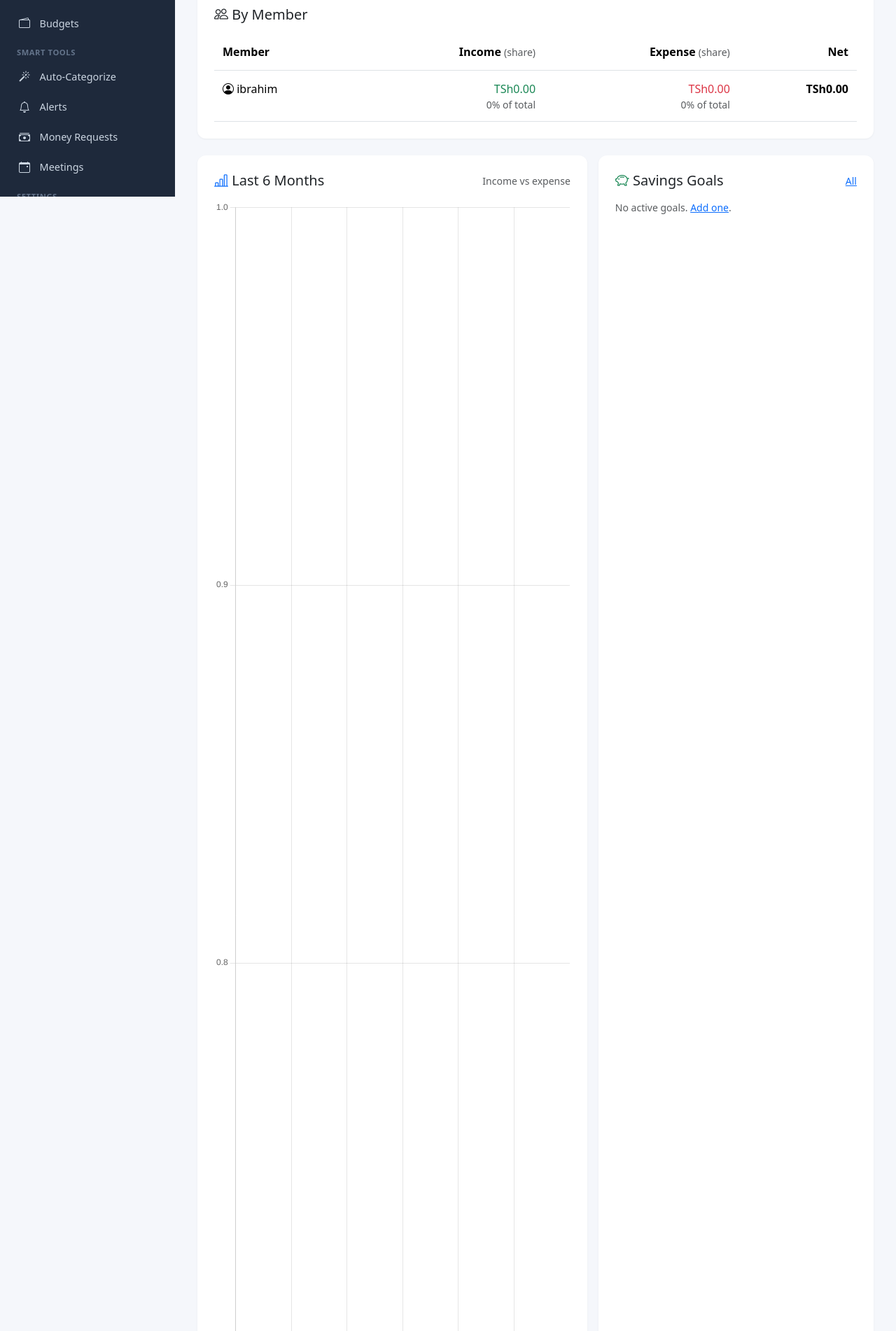
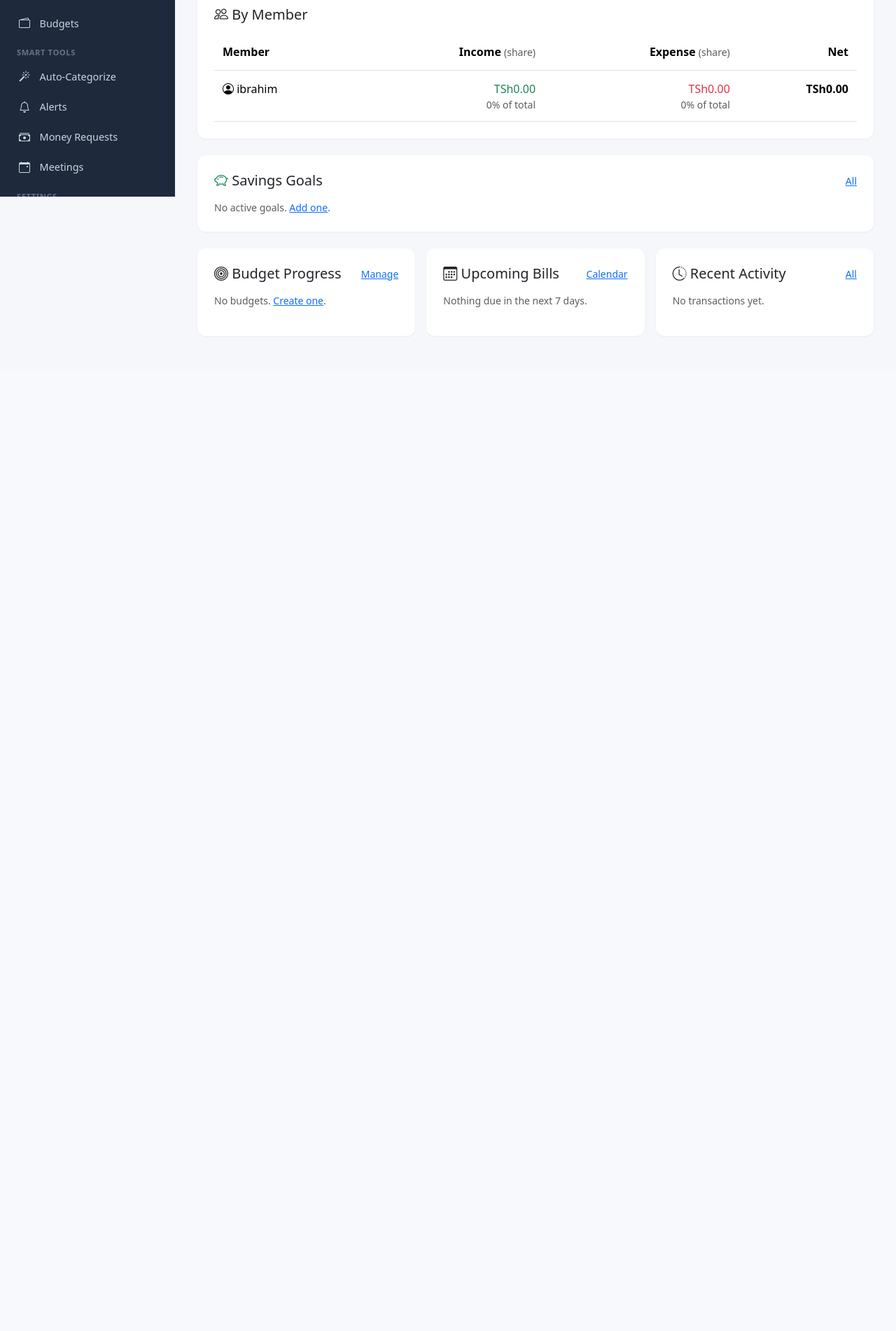
Before and after one commit to ibrahzuma/homebudget, a Django app: page / in a window 1280 px wide. Shown: the part 519-2421 px from the top of the page at 70% size. After the commit the page ends 958 px from the top, so only its background shows below. Run offline with Django 4.2, Linux system fonts and the light colour scheme; a user stored in the database is signed in; data comes from the database, SQL or seed files in the repository; data that the repository does not hold is empty.

Commit message:
Remove Last 6 Months trend chart from dashboard
The chart was added experimentally; full-width Savings Goals card with
two-per-row layout reads better and saves the 12 monthly aggregation
queries the chart was driving.

Co-Authored-By: Claude Opus 4.7 (1M context) <noreply@anthropic.com>

```diff
--- a/budget_tracker_v2/budget_app/templates/budget_app/dashboard.html
+++ b/budget_tracker_v2/budget_app/templates/budget_app/dashboard.html
@@ -157,26 +157,15 @@
     </div>
 </div>
 
-<!-- Spending trends + active goals -->
-<div class="row g-3 mb-4">
-    <div class="col-lg-7">
-        <div class="card p-4 h-100">
-            <div class="d-flex justify-content-between align-items-center mb-3">
-                <h5 class="mb-0"><i class="bi bi-bar-chart-line text-primary"></i> Last 6 Months</h5>
-                <small class="text-muted">Income vs expense</small>
-            </div>
-            <canvas id="trendChart" height="110"></canvas>
-        </div>
-    </div>
-    <div class="col-lg-5">
-        <div class="card p-4 h-100">
+<!-- Active goals -->
+<div class="card p-4 mb-4">
     <div class="d-flex justify-content-between align-items-center mb-3">
         <h5 class="mb-0"><i class="bi bi-piggy-bank text-success"></i> Savings Goals</h5>
         <a href="{% url 'goal_list' %}" class="small">All</a>
     </div>
-            <div class="scroll-list" style="max-height: 300px;">
+    <div class="row g-3">
         {% for g in active_goals %}
-            <div class="mb-3">
+        <div class="col-md-6">
             <div class="d-flex justify-content-between mb-1">
                 <span>
                     <i class="bi {{ g.icon }}" style="color: {{ g.color }}"></i>
@@ -198,10 +187,8 @@
             {% endif %}
         </div>
         {% empty %}
-            <p class="text-muted small mb-0">No active goals. <a href="{% url 'goal_create' %}">Add one</a>.</p>
+        <div class="col-12"><p class="text-muted small mb-0">No active goals. <a href="{% url 'goal_create' %}">Add one</a>.</p></div>
         {% endfor %}
-            </div>
-        </div>
     </div>
 </div>
 
@@ -289,34 +276,3 @@
 </div>
 
 {% endblock %}
-
-{% block extra_js %}
-<script src="https://cdn.jsdelivr.net/npm/chart.js@4.4.0/dist/chart.umd.min.js"></script>
-<script>
-    new Chart(document.getElementById('trendChart'), {
-        type: 'bar',
-        data: {
-            labels: [{% for m in trend_months %}'{{ m.label|escapejs }}'{% if not forloop.last %},{% endif %}{% endfor %}],
-            datasets: [
-                {
-                    label: 'Income',
-                    data: [{% for m in trend_months %}{{ m.income }}{% if not forloop.last %},{% endif %}{% endfor %}],
-                    backgroundColor: 'rgba(25, 135, 84, 0.7)',
-                    borderRadius: 6,
-                },
-                {
-                    label: 'Expense',
-                    data: [{% for m in trend_months %}{{ m.expense }}{% if not forloop.last %},{% endif %}{% endfor %}],
-                    backgroundColor: 'rgba(220, 53, 69, 0.7)',
-                    borderRadius: 6,
-                }
-            ]
-        },
-        options: {
-            responsive: true, maintainAspectRatio: false,
-            plugins: { legend: { position: 'bottom' } },
-            scales: { y: { beginAtZero: true } }
-        }
-    });
-</script>
-{% endblock %}
--- a/budget_tracker_v2/budget_app/views.py
+++ b/budget_tracker_v2/budget_app/views.py
@@ -235,30 +235,6 @@ def dashboard(request):
             'pct': min(round(pct, 1), 100), 'over': spent > b.monthly_limit,
         })
 
-    # Spending trends: last 6 months income vs expense
-    def add_months_back(d, n):
-        m = d.month - 1 - n
-        year = d.year + (m // 12)
-        return d.replace(year=year, month=(m % 12) + 1, day=1)
-
-    trend_months = []
-    for i in range(5, -1, -1):
-        ms = add_months_back(month_start, i)
-        me_first, me_last = month_range(ms)
-        inc = Transaction.objects.filter(
-            household=household, transaction_type=Transaction.INCOME,
-            date__gte=me_first, date__lte=me_last
-        ).aggregate(s=Sum('amount_base'))['s'] or Decimal('0')
-        exp = Transaction.objects.filter(
-            household=household, transaction_type=Transaction.EXPENSE,
-            date__gte=me_first, date__lte=me_last
-        ).aggregate(s=Sum('amount_base'))['s'] or Decimal('0')
-        trend_months.append({
-            'label': ms.strftime('%b %y'),
-            'income': float(inc),
-            'expense': float(exp),
-        })
-
     # Active goals (top 4 by progress remaining)
     active_goals = household.goals.filter(status=Goal.STATUS_ACTIVE).order_by('-target_amount')[:4]
 
@@ -289,7 +265,6 @@ def dashboard(request):
         'forecast': forecast,
         'networth': networth,
         'pending_my_approvals': pending_my_approvals,
-        'trend_months': trend_months,
         'active_goals': active_goals,
         'next_meeting': next_meeting,
     }
```
Lines whose indentation alone changed are shown as unchanged.
